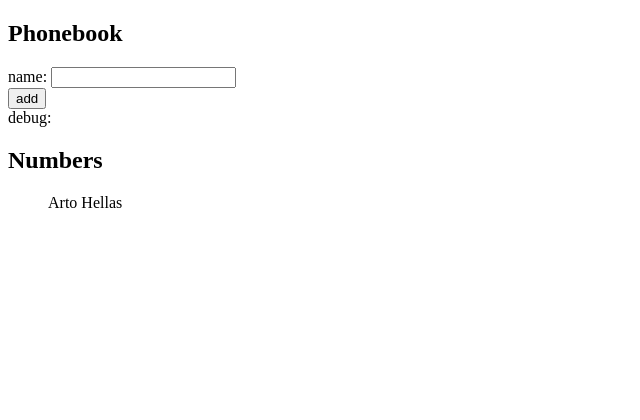
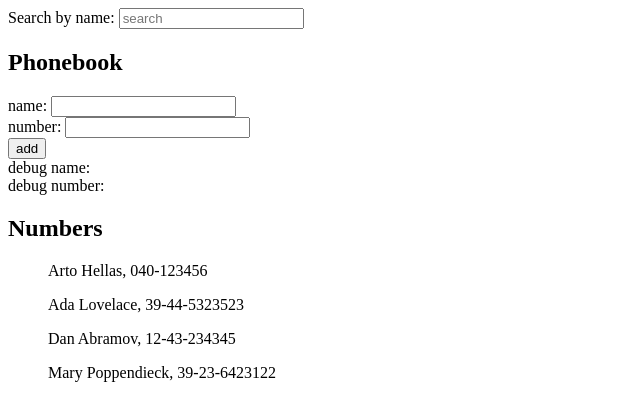
Before and after one commit to JKeskinen/Selainohjelmointi, a React (Vite) app in the folder Lomakkeiden_kasittely/: page / in a window 1280 px wide. Shown: the top 420 px of the page, without its empty margins (0-640 px from the left). Built offline with nearby package versions, Linux system fonts and the light colour scheme.

Commit message:
puhelinluettelon jatkoa

```diff
--- a/Lomakkeiden_kasittely/src/App.jsx
+++ b/Lomakkeiden_kasittely/src/App.jsx
@@ -1,59 +1,92 @@
+
 import { useState } from 'react'
 
+const App = () => {
+    const [persons, setPersons] = useState([
+    { name: 'Arto Hellas', number: '040-123456' },
+    { name: 'Ada Lovelace', number: '39-44-5323523' },
+    { name: 'Dan Abramov', number: '12-43-234345' },
+    { name: 'Mary Poppendieck', number: '39-23-6423122' }
+  ])
 
+  const [newName, setNewName] = useState('')
+  const [newNumber, setNewNumber] = useState('')
+  const [searchTerm, setSearchTerm] = useState('')
 
-const App = () => {
-  const [persons, setPersons] = useState([
-    { name: 'Arto Hellas',
-      number: 1234
-    }
-  ])
-  console.log('Persons', persons.map(p=> p.name))
-  const [newName, setNewName] = useState('')
 
 
 
   const addPerson = (event) => {
     event.preventDefault()
-
-
     const nameExists = persons.some(
       person => person.name === newName
     )
     if (nameExists){
-      window.alert(`${newName} exists`)
+      window.alert(`${newName} is already added to phonebook`)
         return
     }
-
-    const personObject = { name : newName }
+    const personObject = { name : newName, number : newNumber }
+    console.log('Person name: ', persons.map(p=> p.name), 'Person number: ', persons.map(s=> s.number))
     setPersons(persons.concat(personObject))
     setNewName('')
+    setNewNumber('')
+
   }
 
   const handleNameChange = (event) => {
     setNewName(event.target.value)
+    //console.log(event.target.value)
   }
+  const handleNumberChange = (event) => {
+    setNewNumber(event.target.value)
+  }
+
+
+  const handleSearchChange = (event) => {
+    setSearchTerm(event.target.value)
+  }
+    const personToShow = searchTerm === ''
+    ? persons : persons.filter(person=> {
+      const nameMatch  = person.name.toLowerCase().includes(searchTerm.toLowerCase())
+      const numberMatch = person.number.includes(searchTerm)
+
+        if (nameMatch || numberMatch === 0){
+
+        }
+      return(
+         nameMatch || numberMatch)
+    })
+
+
 
 
 
   return (
     <div>
+      <div>
+        Search by name: <input value={searchTerm} onChange ={handleSearchChange} placeholder='search'/>
+
+      </div>
       <h2>Phonebook</h2>
       <form onSubmit={addPerson}>
         <div>
           name: <input value={newName} onChange={handleNameChange}/>
         </div>
         <div>
+          number: <input value={newNumber} onChange={handleNumberChange}/>
+        </div>
+        <div>
           <button type="submit">add</button>
         </div>
       </form>
-      <div>debug: {newName}</div>
+      <div>debug name: {newName}</div>
+      <div>debug number: {newNumber}</div>
       <h2>Numbers</h2>
       <ul>
-        {persons.map(person =>
-          <p key={person.name}>{person.name}</p>
+        {personToShow.map(person =>
+          <p key={person.name}>{person.name}, {''} {person.number}</p>
+        )}
 
-        )}
       </ul>
 
 
@@ -63,4 +96,5 @@ const App = () => {
 
 }
 
+
 export default App
```
